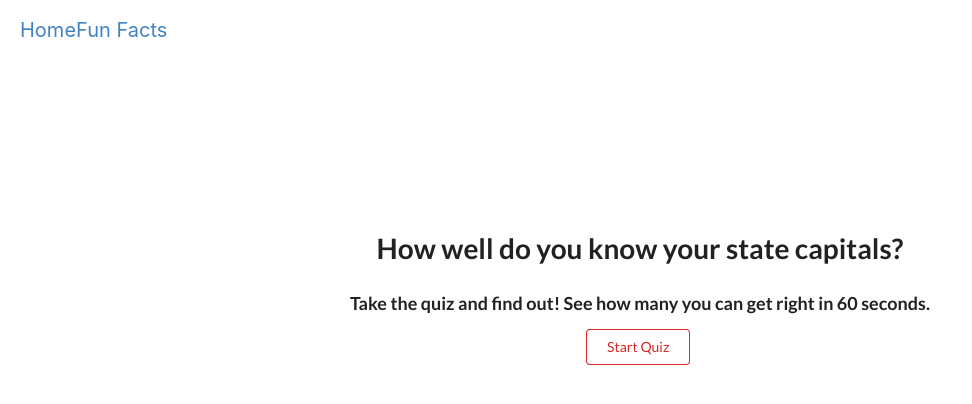
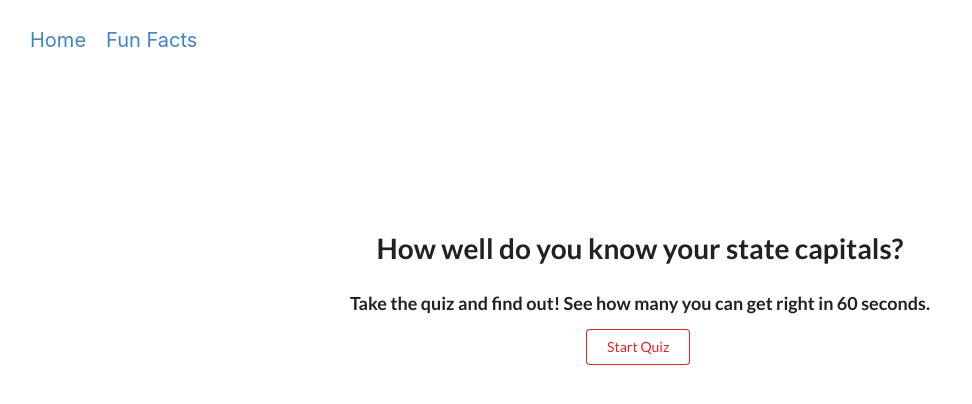
Before and after one commit to charcodes24/states-and-capitals-app, a React (Create React App) app: page / in a window 1280 px wide. Shown: the top 404 px of the page, without its empty margins (0-972 px from the left). Built offline with nearby package versions, Linux system fonts and the light colour scheme; data requests are answered from the project's data file.

Commit message:
Styling for navbar

```diff
--- a/src/QuizComponents/QuizContainer.js
+++ b/src/QuizComponents/QuizContainer.js
@@ -28,14 +28,14 @@ export default function QuizContainer({ states, score, updateScore }) {
 
 
     return (
-      <div>
-        <Timer score={score}/>
+      <div className="question-container">
+        <Timer score={score} />
         <QuestionItem
-        state={states[questionIndex]}
-        nextQuestion={nextQuestion}
-        handleInput={handleInput}
-        score={score}
-        answer={answer}
+          state={states[questionIndex]}
+          nextQuestion={nextQuestion}
+          handleInput={handleInput}
+          score={score}
+          answer={answer}
         />
       </div>
     );
--- a/src/QuizComponents/Timer.js
+++ b/src/QuizComponents/Timer.js
@@ -17,9 +17,8 @@ export default function Timer({ score }) {
     return (
       <div className="timer score">
         {renderRedirect()}
-        <div>Time left:{timer}</div>
-        <div></div>
-        <div>Score: {score}</div>
+        <span>TIMER: {timer}</span>
+        <span>SCORE: {score}/50</span>
       </div>
     );
 }
--- a/src/index.css
+++ b/src/index.css
@@ -31,11 +31,12 @@ code {
     border-radius: 20px;
 }
 
-.navs div {
+a {
+    color: #4183c4;
+    text-decoration: none;
     padding: 10px;
-    font: white !important;
+}
 
-}
 /*styling for quiz items*/
 .answer {
     display: flex;
```
